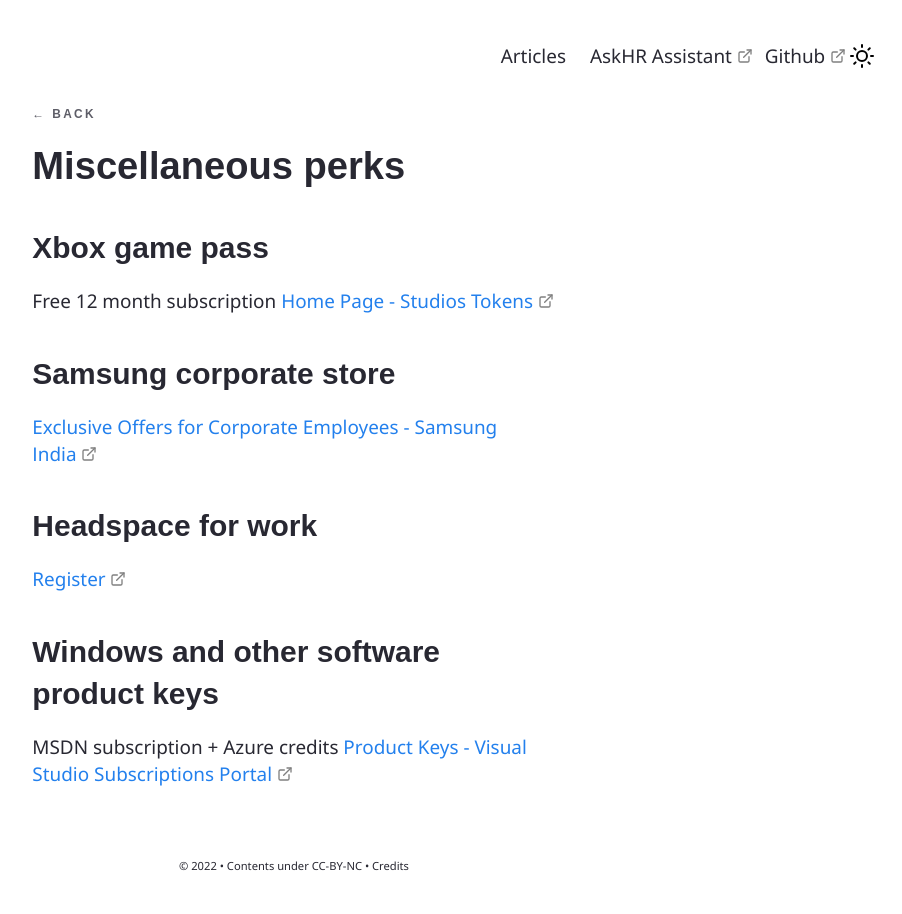
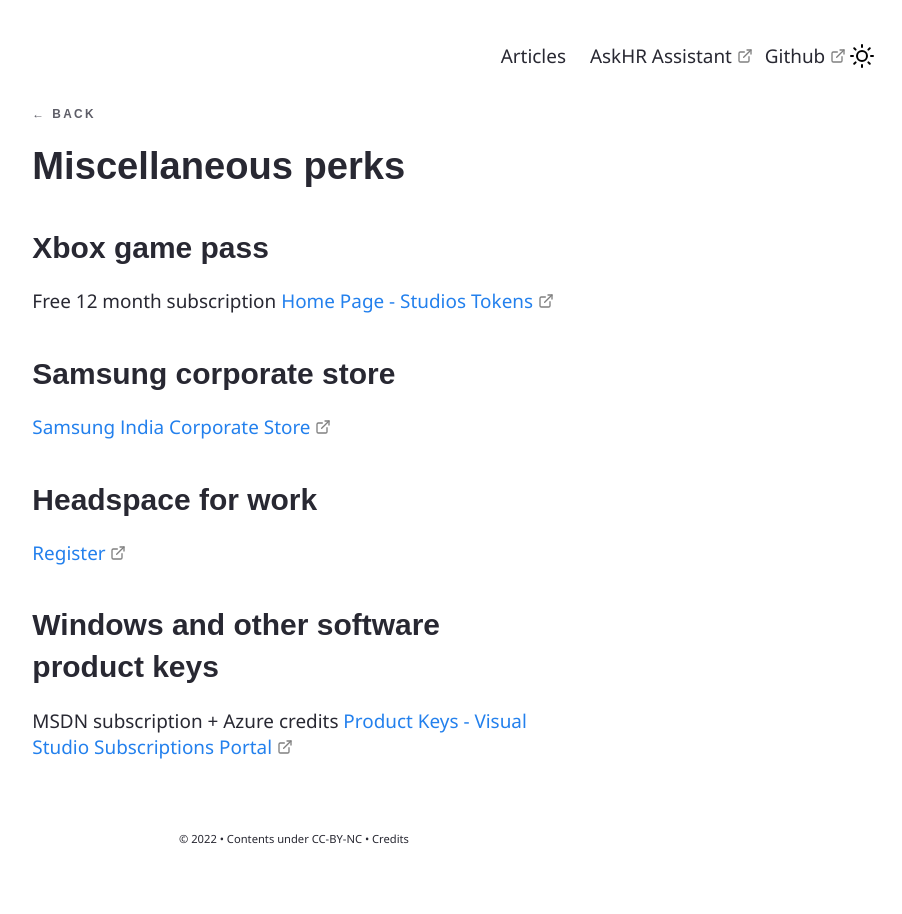
Before and after one commit to akademi-archive/akademi-archive.github.io, a Jekyll site: the page built from _notes/Public/Miscellaneous perks.md, in a window 1280 px wide. Shown: the whole page, without its empty margins (346-1248 px from the left). Built offline with Jekyll 4.4.1, drawn with Linux system fonts in a browser that asks for light colours; some web fonts are replaced.

Commit message:
Update Miscellaneous perks.md

```diff
--- a/_notes/Public/Miscellaneous perks.md
+++ b/_notes/Public/Miscellaneous perks.md
@@ -10,7 +10,7 @@ Free 12 month subscription
 [Home Page - Studios Tokens](https://studiostokens.azurewebsites.net/)
 
 ### Samsung corporate store
-[Exclusive Offers for Corporate Employees - Samsung India](https://www.samsung.com/in/store/corporate/login/)
+[Samsung India Corporate Store](https://www.samsung.com/in/web/b2b-login/corporate/)
 
 ### Headspace for work
 [Register](https://work.headspace.com/microsoft/member-enroll)
```
